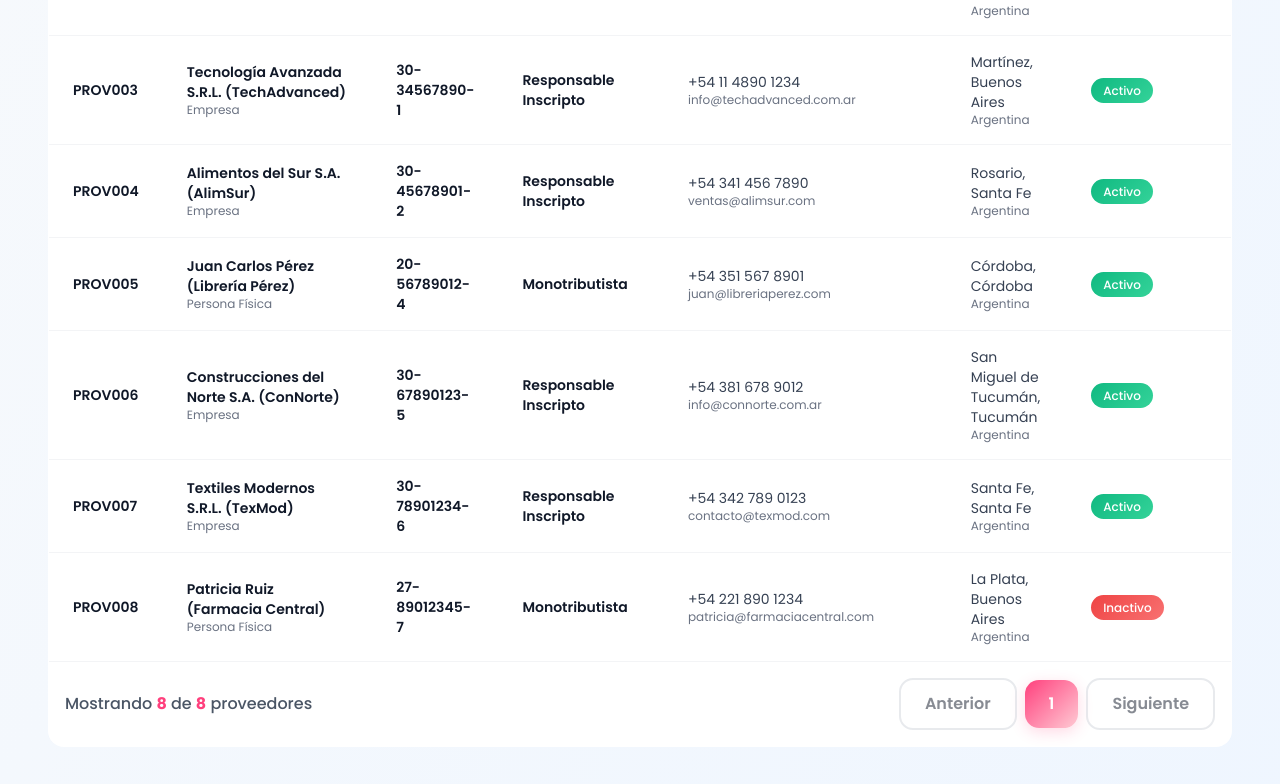
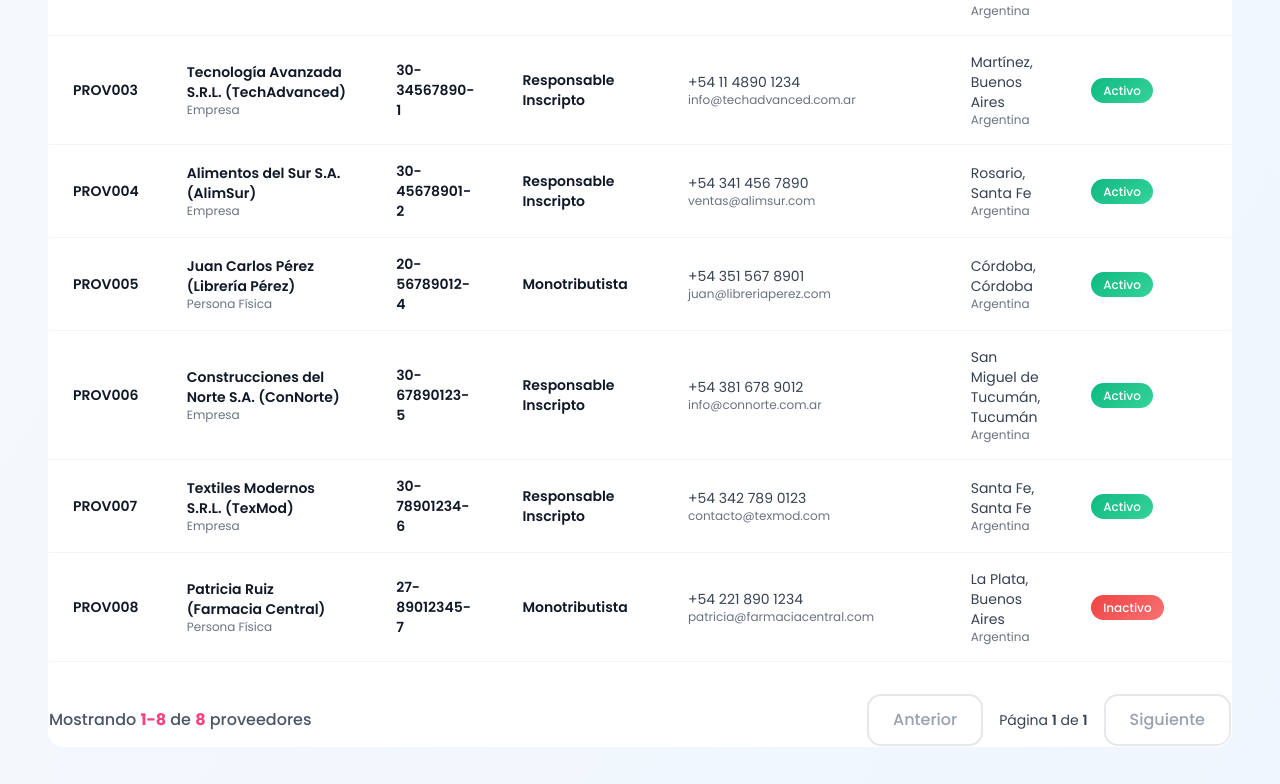
Before and after one commit to davidelcastillo/alfa-y-omega-sist3, a Next.js app: page /proveedores in a window 1280 px wide. Shown: the part 1102-1886 px from the top of the page. Built offline with nearby package versions, Linux system fonts and the light colour scheme.

Commit message:
Creación de la estructura para pagina proveedores

```diff
--- a/src/app/proveedores/page.tsx
+++ b/src/app/proveedores/page.tsx
@@ -110,33 +110,33 @@ export default function ProveedoresPage() {
           </p>
         </div>
 
-        <div className="flex gap-4">
+        <div className="flex space-x-4">
             <Button
                 variant="primary"
                 size="lg"
                 onClick={handleCreate}
-                className="hover:shadow-lg"
+                className="px-8 py-8 rounded-xl space-x-3 text-lg hover:shadow-lg"
             >
-                <svg className="w-6 h-6 mr-3" fill="none" stroke="currentColor" viewBox="0 0 24 24">
+                <svg className="w-6 h-6" fill="none" stroke="currentColor" viewBox="0 0 24 24" aria-hidden>
                     <path strokeLinecap="round" strokeLinejoin="round" strokeWidth={2} d="M12 4v16m8-8H4"/>
                 </svg>
                 <span>Nuevo Proveedor</span>
             </Button>
 
+            {/*Ver si hay que borrar esto o no
             <Button
                 variant="outline"
                 size="lg"
                 onClick={() => {
-                // refresco local: simplemente recalcular orden o re-fetch en futuro
                 setSuppliers((arr) => sortByFechaRegistroDesc([...arr]));
                 }}
                 className="bg-gradient-to-r from-primary-blue to-dark-blue text-white hover:shadow-lg border-0"
             >
 
                 <span>Actualizar</span>
-            </Button>
-            </div>
-         </div>
+            </Button> */}
+          </div>
+      </div>
 
       {/* Stats */}
       <StatsCards
--- a/src/components/proveedores/ProveedoresModal.tsx
+++ b/src/components/proveedores/ProveedoresModal.tsx
@@ -575,9 +575,7 @@ export default function ProveedoresModal({
             <Button
               type="button"
               variant="outline"
-              className={`bg-gradient-to-r from-gray-400 to-gray-600 text-white hover:shadow-lg border-0 ${
-                step === 1 ? "invisible" : ""
-              }`}
+              className={` ${step === 1 ? "invisible" : ""}`}
               onClick={prev}
             >
               <svg className="w-5 h-5 inline mr-2" fill="none" stroke="currentColor" viewBox="0 0 24 24">
@@ -590,7 +588,7 @@ export default function ProveedoresModal({
               <Button
                 type="button"
                 variant="outline"
-                className="bg-gradient-to-r from-gray-400 to-gray-600 text-white hover:shadow-lg border-0"
+                //className="bg-gradient-to-r from-gray-400 to-gray-600 text-white hover:shadow-lg border-0"
                 onClick={onClose}
               >
                 Cancelar
--- a/src/components/proveedores/ProveedoresTable.tsx
+++ b/src/components/proveedores/ProveedoresTable.tsx
@@ -32,6 +32,13 @@ export default function ProveedoresTable({
     const start = (page - 1) * pageSize;
     return data.slice(start, start + pageSize);
   }, [data, page, pageSize]);
+
+  // >>>>>> AGREGADO
+  const totalItems = data.length;
+  const totalPages = pages;
+  const start = totalItems === 0 ? 0 : (page - 1) * pageSize;
+  const end = totalItems === 0 ? 0 : Math.min(start + pageSize, totalItems);
+  // <<<<<< AGREGADO
 
   // Ventana corta de páginas (máx. 5 botones)
   const pageWindow = useMemo(() => {
@@ -165,7 +172,7 @@ export default function ProveedoresTable({
                         }
                       >
                         {s.estado === "Activo" ? (
-                          <svg
+                          /*<svg
                             className="w-4 h-4"
                             fill="none"
                             stroke="currentColor"
@@ -177,8 +184,10 @@ export default function ProveedoresTable({
                               strokeWidth={2}
                               d="M18.364 18.364A9 9 0 005.636 5.636m12.728 12.728L5.636 5.636m12.728 12.728L18.364 5.636M5.636 18.364l12.728-12.728"
                             />
-                          </svg>
-                        ) : (
+                          </svg>*/
+                            <svg xmlns="http://www.w3.org/2000/svg" width="20" height="20" viewBox="0 0 24 24" fill="none" stroke="currentColor" strokeWidth="2" strokeLinecap="round" strokeLinecap="round" className="lucide lucide-trash-2"><path d="M3 6h18"/><path d="M19 6v14c0 1-1 2-2 2H7c-1 0-2-1-2-2V6"/><path d="M8 6V4c0-1 1-2 2-2h4c1 0 2 1 2 2v2"/><line x1="10" x2="10" y1="11" y2="17"/><line x1="14" x2="14" y1="11" y2="17"/></svg>
+
+                        ) : ( //esto es lo que hizo gaston del icono desactivado
                           <svg
                             className="w-4 h-4"
                             fill="none"
@@ -211,45 +220,46 @@ export default function ProveedoresTable({
         </table>
       </div>
 
-      {/* Paginación */}
-      <div className="flex flex-col md:flex-row justify-between items-center p-4 gap-3">
+      {/* Paginación (REEMPLAZADO) */}
+      <div className="flex flex-col md:flex-row justify-between items-center mt-8 gap-4">
         <p className="text-gray-600 font-medium">
-          Mostrando{" "}
-          <span className="font-bold text-primary-pink">{pageData.length}</span> de{" "}
-          <span className="font-bold text-primary-pink">{data.length}</span> proveedores
+          {totalItems === 0 ? (
+            <>
+              Mostrando <span className="font-bold text-primary-pink">0</span> de{" "}
+              <span className="font-bold text-primary-pink">0</span> proveedores
+            </>
+          ) : (
+            <>
+              Mostrando{" "}
+              <span className="font-bold text-primary-pink">{start + 1}-{end}</span> de{" "}
+              <span className="font-bold text-primary-pink">{totalItems}</span> proveedores
+            </>
+          )}
         </p>
 
         <div className="flex items-center gap-2">
-          <Button
-            variant="outline"
-            className="rounded-xl"
+          <button
             onClick={() => setPage((p) => Math.max(1, p - 1))}
-            disabled={page === 1}
+            disabled={page <= 1}
+            className={`px-6 py-3 border-2 rounded-xl font-medium transition-colors
+              ${page <= 1 ? "border-gray-200 text-gray-400 cursor-not-allowed" : "border-gray-200 hover:bg-gray-50"}`}
           >
             Anterior
-          </Button>
+          </button>
 
-          {pageWindow.map((n) => (
-            <Button
-              key={n}
-              variant={n === page ? "primary" : "outline"}
-              className={`rounded-xl ${
-                n === page ? "bg-gradient-to-r from-primary-pink to-light-pink text-white" : ""
-              }`}
-              onClick={() => setPage(n)}
-            >
-              {n}
-            </Button>
-          ))}
+          <span className="text-sm text-gray-700 px-2">
+            Página <span className="font-semibold">{Math.min(page, totalPages)}</span> de{" "}
+            <span className="font-semibold">{totalPages}</span>
+          </span>
 
-          <Button
-            variant="outline"
-            className="rounded-xl"
-            onClick={() => setPage((p) => Math.min(pages, p + 1))}
-            disabled={page === pages}
+          <button
+            onClick={() => setPage((p) => Math.min(totalPages, p + 1))}
+            disabled={page >= totalPages}
+            className={`px-6 py-3 border-2 rounded-xl font-medium transition-colors
+              ${page >= totalPages ? "border-gray-200 text-gray-400 cursor-not-allowed" : "border-gray-200 hover:bg-gray-50"}`}
           >
             Siguiente
-          </Button>
+          </button>
         </div>
       </div>
     </div>
--- a/src/components/proveedores/StatsCards.tsx
+++ b/src/components/proveedores/StatsCards.tsx
@@ -19,7 +19,7 @@ export default function StatsCards({ total, activos, inactivos }: StatsCardsProp
           <div className="w-12 h-12 bg-gradient-to-br from-primary-pink to-light-pink rounded-xl flex items-center justify-center">
             {/* ícono genérico */}
                                         <svg className="w-6 h-6 text-white" fill="none" stroke="currentColor" viewBox="0 0 24 24">
-                                <path stroke-linecap="round" stroke-linejoin="round" stroke-width="2" d="M17 20h5v-2a3 3 0 00-5.356-1.857M17 20H7m10 0v-2c0-.656-.126-1.283-.356-1.857M7 20H2v-2a3 3 0 015.356-1.857M7 20v-2c0-.656.126-1.283.356-1.857m0 0a5.002 5.002 0 019.288 0M15 7a3 3 0 11-6 0 3 3 0 016 0zm6 3a2 2 0 11-4 0 2 2 0 014 0zM7 10a2 2 0 11-4 0 2 2 0 014 0z"/>
+                                <path strokeLinecap="round" strokeLinejoin="round" strokeWidth="2" d="M17 20h5v-2a3 3 0 00-5.356-1.857M17 20H7m10 0v-2c0-.656-.126-1.283-.356-1.857M7 20H2v-2a3 3 0 015.356-1.857M7 20v-2c0-.656.126-1.283.356-1.857m0 0a5.002 5.002 0 019.288 0M15 7a3 3 0 11-6 0 3 3 0 016 0zm6 3a2 2 0 11-4 0 2 2 0 014 0zM7 10a2 2 0 11-4 0 2 2 0 014 0z"/>
                             </svg>
           </div>
         </div>
```
